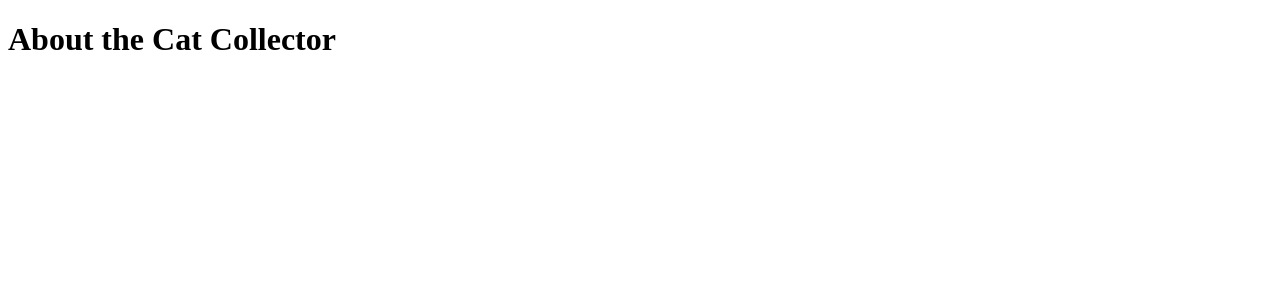
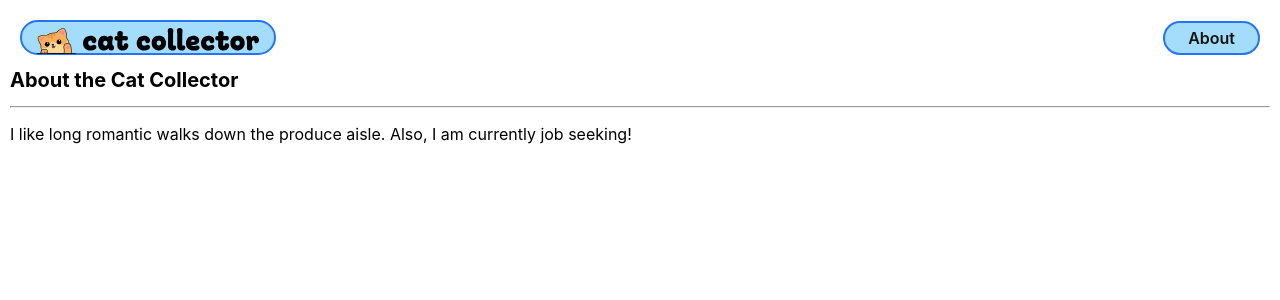
Before and after one commit to VinsintQ/django-crud-app-cat-collector, a Django app: page /about/ in a window 1280 px wide. Shown: the top 300 px of the page. Run offline with Django 5.2, Linux system fonts and the light colour scheme.

Commit message:
adding images and some styles

```diff
--- /dev/null
+++ b/main_app/static/css/base.css
@@ -0,0 +1,275 @@
+/* static/css/base.css  */
+/* static/css/base.css  */
+
+html {
+  box-sizing: border-box;
+}
+
+/* The Universal Selector */
+*, /* All elements*/
+*::before, /* All ::before pseudo-elements */
+*::after {
+  /* All ::after pseudo-elements */
+  /* height & width will now include border & padding by default
+     but can be over-ridden as needed */
+  box-sizing: inherit;
+}
+
+/* resets font size to be 62.5% of the user preference -
+     in most browser configurations this will be 10px */
+:root {
+  font-size: 62.5%;
+}
+
+body {
+  margin: 0;
+  display: flex;
+  flex-direction: column;
+  align-items: center;
+  font-family: -apple-system, BlinkMacSystemFont, 'Segoe UI', 'Roboto',
+    'Oxygen', 'Ubuntu', 'Cantarell', 'Fira Sans', 'Droid Sans',
+    'Helvetica Neue', sans-serif;
+  min-height: 100vh;
+  --nav-bg: rgba(104, 197, 248, 0.7);
+  --nav-bg-ff: rgba(104, 197, 248, 0.9);
+  --borders: rgb(36, 116, 248) solid 2px;
+  --text-color: rgb(17, 20, 17);
+  --link-hover-color: rgb(16, 56, 158);
+  --button-bg: rgb(245, 245, 245);
+  --button-bg-hover: rgb(226, 226, 226);
+  --submit: rgb(26, 128, 0);
+  --warn: rgb(255, 102, 0);
+  --danger: rgb(220, 20, 30);
+  --secondary: rgb(57, 57, 57);
+  --card-box-shadow: 5px 5px 6px -1px #aaa;
+  --font-xtreme: 4.2rem;
+  --font-xxl: 3.6rem;
+  --font-xl: 2.4rem;
+  --font-l: 1.8rem;
+  --font-reg: 1.6rem;
+  --card-border-radius: 6px;
+}
+
+header {
+  width: 100%;
+  background: var(--nav-bg-ff); /* rgba(104, 197, 248, .9) */
+  border-bottom: var(--borders);
+}
+
+nav {
+  margin: 10px;
+}
+
+ul {
+  margin: 0;
+  list-style: none;
+  padding: 0;
+}
+
+main {
+  width: 100%;
+  padding: 0 10px;
+}
+
+h2 {
+  font-size: var(--font-xl);
+}
+
+nav a {
+  text-decoration: none;
+  color: var(--text-color);
+  font-weight: 600;
+  font-size: 16px;
+}
+
+nav a:hover {
+  color: var(--link-hover-color);
+}
+
+nav ul {
+  display: flex;
+  align-items: center;
+  justify-content: center;
+  flex-wrap: wrap;
+}
+
+nav li {
+  padding: 5px 8px;
+}
+
+.header-logo-container {
+  margin: auto;
+  padding: 10px 20px 0;
+  max-width: 500px;
+}
+
+.page-header {
+  display: flex;
+  align-items: center;
+  margin: 20px;
+}
+
+.btn {
+  font-size: var(--font-l);
+  padding: 8px 16px;
+  border-radius: 6px;
+  border-width: 2px;
+  border-style: solid;
+  text-decoration: none;
+  background-color: var(--button-bg);
+  font-weight: 600;
+  cursor: pointer;
+  font-family: inherit;
+  margin-right: 10px;
+}
+
+.btn:hover {
+  background-color: var(--button-bg-hover);
+}
+
+.submit {
+  color: var(--submit);
+  border-color: var(--submit);
+}
+
+.secondary {
+  color: var(--secondary);
+  border-color: var(--secondary);
+}
+
+.warn {
+  color: var(--warn);
+  border-color: var(--warn);
+}
+
+.danger {
+  color: var(--danger);
+  border-color: var(--danger);
+}
+
+.page-header h1 {
+  font-size: var(--font-xxl);
+  margin: 0;
+}
+
+.page-header img {
+  height: 40px;
+  margin-left: 15px;
+}
+
+.page-header img:first-of-type {
+  margin-left: 20px;
+}
+
+.page-content {
+  font-size: var(--font-reg);
+}
+
+@media only screen and (min-width: 768px) {
+  header {
+    position: sticky;
+    display: flex;
+    flex-direction: row;
+    top: 0;
+    align-items: center;
+  }
+
+  main {
+    max-width: 1300px;
+    min-height: calc(100vh - 53px);
+  }
+
+  nav,
+  .header-logo-container {
+    margin: 10px 0;
+    padding: 0 15px;
+  }
+
+  /* visual fix to help align logo */
+  .header-logo-container {
+    padding-top: 3px;
+  }
+
+  nav {
+    margin-left: auto;
+    display: flex;
+    justify-content: center;
+  }
+
+  nav ul {
+    flex-wrap: nowrap;
+  }
+
+  .header-logo-container {
+    width: 213px;
+  }
+
+  .page-header h1 {
+    font-size: var(--font-xtreme);
+  }
+
+  .page-header img {
+    height: 50px;
+    margin-left: 20px;
+  }
+
+  .page-header img:first-of-type {
+    margin-left: 25px;
+  }
+
+  @supports (-webkit-backdrop-filter: none) or (backdrop-filter: none) {
+    header {
+      background: var(--nav-bg);
+      -webkit-backdrop-filter: blur(3px);
+      backdrop-filter: blur(3px);
+    }
+  }
+}
+
+@media only screen and (min-width: 1024px) {
+  main {
+    min-height: calc(100vh - 55px);
+  }
+
+  header {
+    margin: 20px 20px 0 20px;
+    width: calc(100vw - 40px);
+    max-width: 1920px;
+    top: 20px;
+    background-color: transparent;
+    border-bottom: none;
+  }
+
+  nav,
+  .header-logo-container {
+    margin: 0;
+    background: var(--nav-bg-ff);
+    border: var(--borders);
+    border-radius: 18px;
+  }
+
+  nav {
+    margin-left: auto;
+  }
+
+  .header-logo-container {
+    /* visual fix to help align logo */
+    padding-top: 6px;
+    width: 256px;
+    height: 35px;
+  }
+
+  @supports (-webkit-backdrop-filter: none) or (backdrop-filter: none) {
+    header {
+      -webkit-backdrop-filter: none;
+      backdrop-filter: none;
+    }
+
+    nav,
+    .header-logo-container {
+      background: rgba(104, 197, 248, 0.6);
+      -webkit-backdrop-filter: blur(3px);
+      backdrop-filter: blur(3px);
+    }
+  }
+}
--- a/main_app/templates/about.html
+++ b/main_app/templates/about.html
@@ -1,11 +1,8 @@
-<!DOCTYPE html>
-<html lang="en">
-  <head>
-    <meta charset="UTF-8" />
-    <meta name="viewport" content="width=device-width, initial-scale=1.0" />
-    <title>Document</title>
-  </head>
-  <body>
-    <h1>About the Cat Collector</h1>
-  </body>
-</html>
+{% extends 'base.html' %} {% block content %}
+<h1>About the Cat Collector</h1>
+<hr />
+<p class="page-content">
+  I like long romantic walks down the produce aisle. Also, I am currently job
+  seeking!
+</p>
+{% endblock %}
--- /dev/null
+++ b/main_app/templates/base.html
@@ -0,0 +1,37 @@
+{% load static %}
+
+<!DOCTYPE html>
+<html lang="en">
+  <head>
+    <meta charset="UTF-8" />
+    <meta http-equiv="X-UA-Compatible" content="IE=edge" />
+    <meta name="viewport" content="width=device-width, initial-scale=1.0" />
+    <link
+      rel="shortcut icon"
+      type="image/png"
+      href="{% static 'images/splash.svg' %}"
+    />
+
+    <title>Cat Collector</title>
+    <link rel="stylesheet" href="{% static 'css/base.css' %}" />
+    {% block head %} {% endblock %}
+  </head>
+  <body>
+    <header>
+      <div class="header-logo-container">
+        <a href="/">
+          <img
+            src="{% static 'images/header-logo.svg' %}"
+            alt="The Cat Collector Logo"
+          />
+        </a>
+      </div>
+      <nav>
+        <ul>
+          <li><a href="/about">About</a></li>
+        </ul>
+      </nav>
+    </header>
+    <main>{% block content %} {% endblock %}</main>
+  </body>
+</html>
--- a/main_app/views.py
+++ b/main_app/views.py
@@ -4,7 +4,7 @@ from django.http import HttpResponse
 
 # Create your views here.
 def home(request):
-    return HttpResponse("<h1>Hello ᓚᘏᗢ</h1>")
+    return render(request, "base.html")
 
 
 def about(request):
```
Also changed, not shown: main_app/static/images/cat-cone.svg (added), main_app/static/images/cat-in-box.svg (added), main_app/static/images/cat-onigiri.svg (added), main_app/static/images/cool-cat.svg (added), main_app/static/images/fish.svg (added), main_app/static/images/happy-cat.svg (added), main_app/static/images/header-logo.svg (added), main_app/static/images/kitty-kabob.svg (added), main_app/static/images/logotype.svg (added), main_app/static/images/mouse.svg (added), main_app/static/images/nerd-cat.svg (added), main_app/static/images/post.svg (added), main_app/static/images/sk8r-boi-cat.svg (added), main_app/static/images/splash.svg (added), 2 more files.
